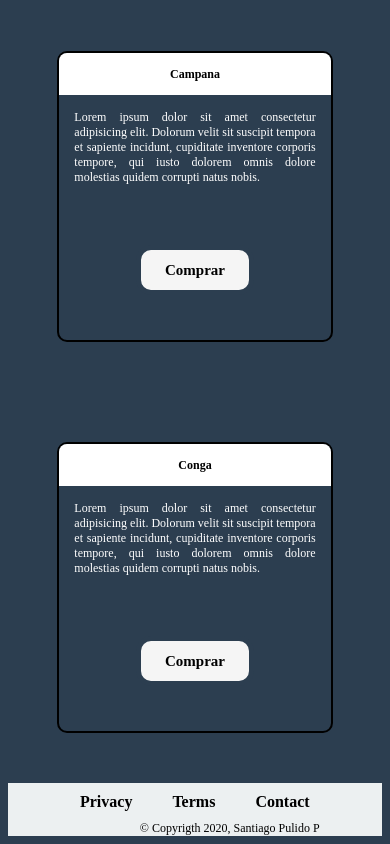
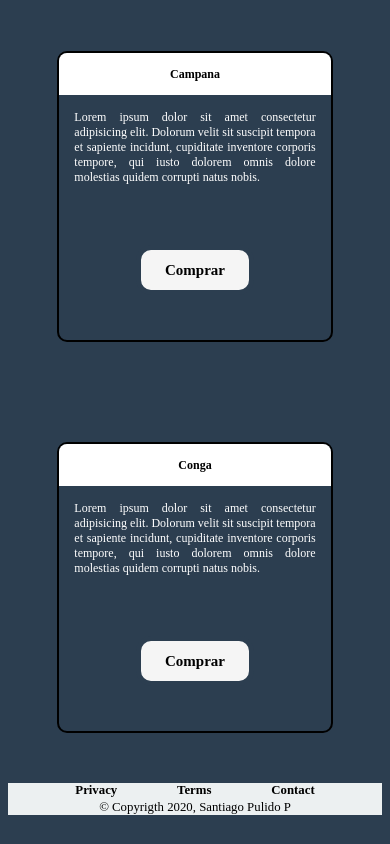
Before and after one commit to Spp1097/LandingPage, a plain HTML site: page index.html in a window 390 px wide. Shown: the part 2498-3342 px from the top of the page. After the commit the page ends 3321 px from the top, so only its background shows below. Drawn offline with Linux system fonts and the light colour scheme; a web font is replaced by a local one.

Commit message:
footer corregido, falta quitar lorem a los parrafos

```diff
--- a/css/main.css
+++ b/css/main.css
@@ -194,11 +194,11 @@ ul {
 .footer_wrapper{
   display: flex;
   flex-direction: column;
-  align-items: flex-end;
+  align-items: center;
+  align-content: center;
   width: 100vw;
   max-width: 80%;
   margin: auto;
-
   color: white;
 }
 
@@ -214,15 +214,17 @@ footer {
 footer p {
   margin: 0 25px;
   color: black;
+  font-size: 0.9rem;
 
 
 }
 footer ul{
   margin: 10px 15px;
+  justify-content: space-around ;
 }
 
 footer a{
-  font-size: 16px;
+
   text-decoration: none;
   font-weight: bold;
   color: black;
@@ -234,6 +236,8 @@ footer li{
 }
 footer nav{
   max-height: 50%;
+  width: 100%;
+  font-size: 0.9rem;
 }
 
 
@@ -318,6 +322,18 @@ footer nav{
 
   }
 
+  footer p, footer nav{
+    font-size: 0.8rem;
+
+  }
+  footer p{
+    width: 100%;
+    text-align: center;
+  }
+  footer ul{
+    margin: 0;
+    padding: 0 0 2px 0;
+  }
 
 
 
```
